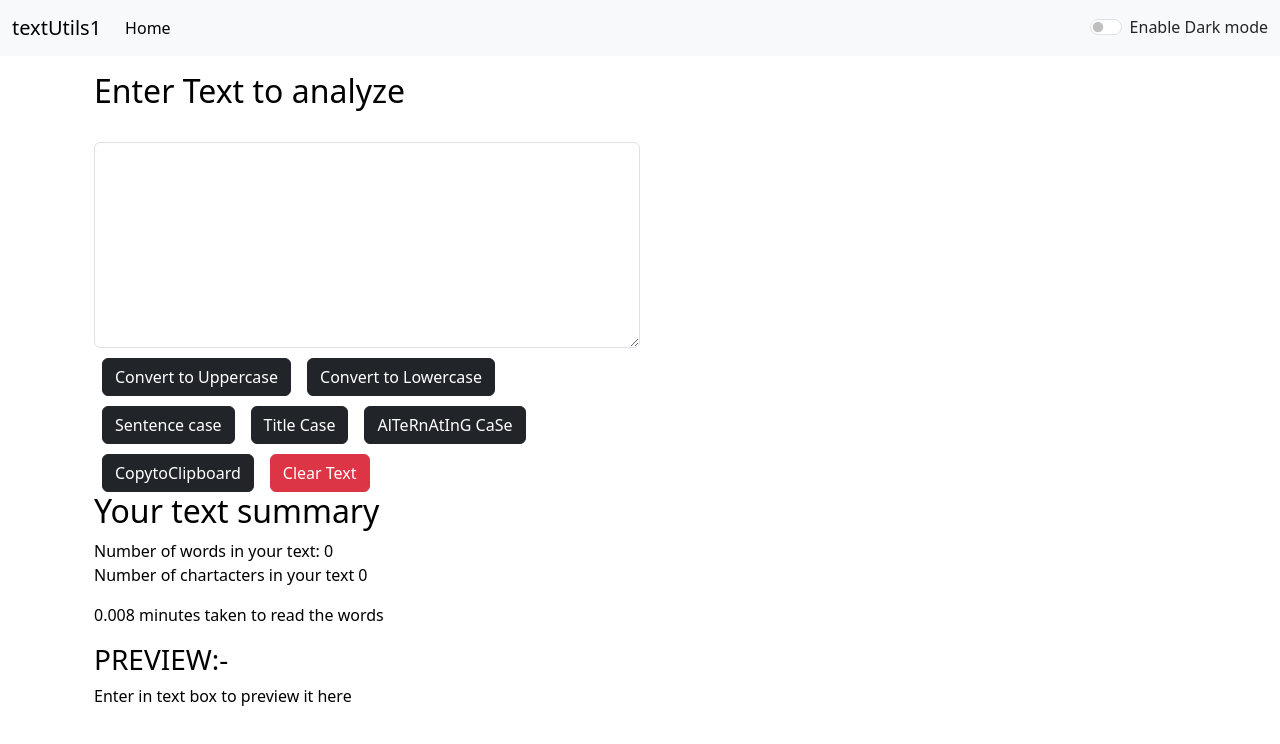
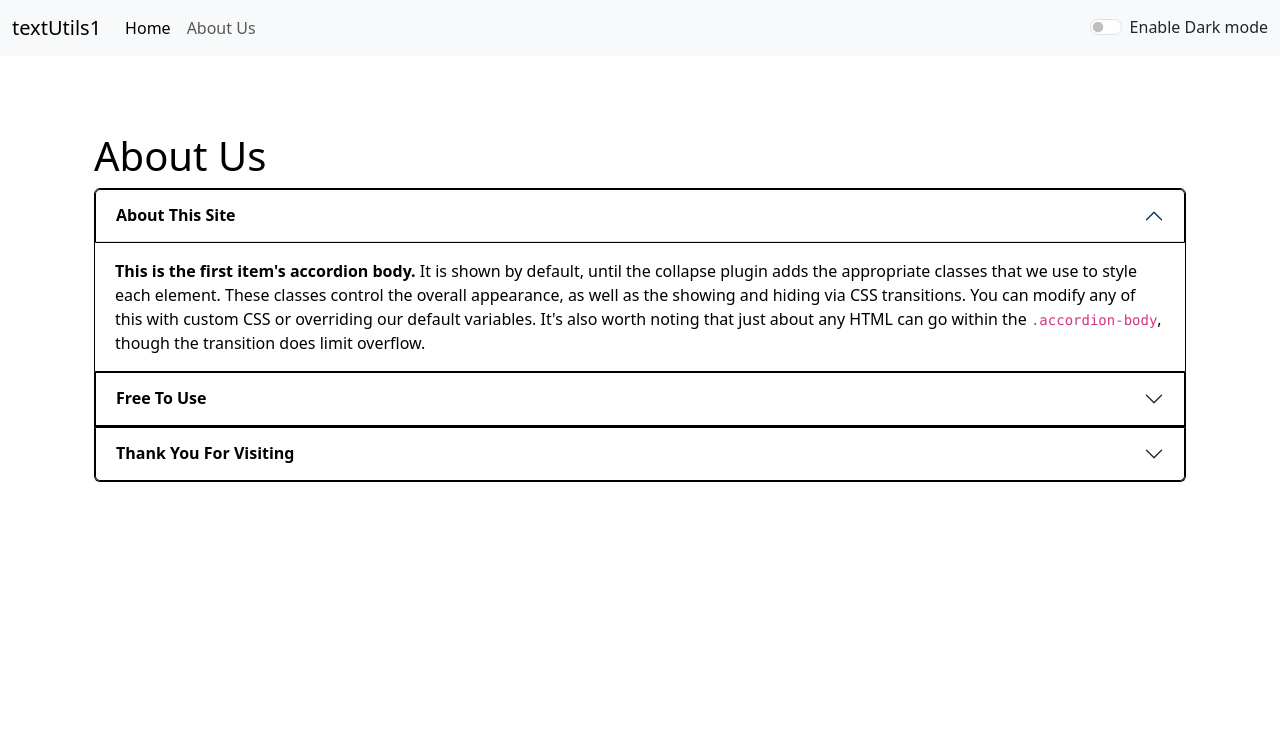
Before and after one commit to deepali-kumble/textutils1, a React (Create React App) app: page /about in a window 1280 px wide. Shown: the top 744 px of the page. Built offline with nearby package versions, Linux system fonts and the light colour scheme.

Commit message:
Changes to be committed: 	   package.json 	   src/App.js 	   src/components/About.js 	   src/components/Alert.js 	   src/components/Navbar.js 	   src/components/TextForm.js

```diff
--- a/package.json
+++ b/package.json
@@ -16,6 +16,8 @@
     "web-vitals": "^2.1.4"
   },
   "scripts": {
+    "predeploy": "npm run build",
+    "deploy": "gh-pages -d build",
     "start": "react-scripts start",
     "build": "react-scripts build",
     "test": "react-scripts test",
--- a/src/App.js
+++ b/src/App.js
@@ -3,12 +3,12 @@ import './App.css';
 import About from './components/About';
 import Navbar from './components/Navbar';
 import TextForm from './components/TextForm'
-// import Alert from './components/Alert';
-// import {
-//   BrowserRouter,
-//   Routes,
-//   Route,
-// } from "react-router-dom";
+import Alert from './components/Alert';
+import {
+  BrowserRouter,
+  Routes,
+  Route,
+} from "react-router-dom";
 
 function App() {
   const [mode, setMode] = useState('light')
@@ -17,10 +17,10 @@ function App() {
   // //to set Red Mode
   // const [redMode, setRedMode] = useState('light')
 
- const showAlert=(message,type)=>{
+  const showAlert = (message, type) => {
     setalert({
-          msg:message,
-          type:type
+      msg: message,
+      type: type
     })
     setTimeout(() => {
       setalert(null)
@@ -28,15 +28,15 @@ function App() {
   }
 
 
-const  toggleMode=()=>{
-  if(mode==='light'){
+  const toggleMode = () => {
+    if (mode === 'light') {
       setMode('dark')
-    document.body.style.backgroundColor='#0a0a4a';
-    showAlert("Dark Mode has been enabled","success");
-  }else{
+      document.body.style.backgroundColor = '#0a0a4a';
+      showAlert("Dark Mode has been enabled", "success");
+    } else {
       setMode('light')
-    document.body.style.backgroundColor='white';
-    showAlert("Light Mode has been enabled","success");
+      document.body.style.backgroundColor = 'white';
+      showAlert("Light Mode has been enabled", "success");
     }
   }
 
@@ -50,26 +50,26 @@ const  toggleMode=()=>{
   // }
   return (
     <>
-    {/* <BrowserRouter> */}
-    <Navbar title="textUtils1"  about="About Us" contact="Contact Us" mode={mode} toggleMode={toggleMode} />
-    {/* <Alert alert={alert}></Alert> */}
+      <BrowserRouter>
+        <Navbar title="textUtils1" about="About Us" contact="Contact Us" mode={mode} toggleMode={toggleMode} />
+        <Alert alert={alert}></Alert>
         <div className='container my-3' mode={mode}>
-    {/* <Routes>
-    <Route  path="/about" element={<About />}></Route>
+          <Routes>
+            <Route path="/about" element={<About mode={mode}/>}></Route>
             <Route
               path="/"
-              element={ */}
+              element={
                 <TextForm
                   showAlert={showAlert}
                   heading="Enter Text to analyze "
                   mode={mode}
                 />
-                      {/* }
-    ></Route>
-    </Routes> */}
+              }>
 
+            </Route>
+          </Routes>
         </div>
-    {/* </BrowserRouter> */}
+      </BrowserRouter>
       {/* <Navbar title="textUtils1"></Navbar> */}
       {/* <Navbar title="textUtils1"  about="About Us" contact="Contact Us" mode={mode} toggleMode={toggleMode} /> */}
       {/* <Alert alert={alert}></Alert> */}
--- a/src/components/About.js
+++ b/src/components/About.js
@@ -1,42 +1,47 @@
 import React from 'react'
-import { useState } from 'react'
+//import { useState } from 'react'
 
 
-export default function About() {
+export default function About(props) {
 
 
- const [myStyle, setMyStyle] = useState({
-             color:'black',
-             backgroundColor:'white',
-             border:'1px solid white',
+  // const [myStyle, setMyStyle] = useState({
+  //   color: 'black',
+  //   backgroundColor: 'white',
+  //   border: '1px solid white'
+  // })
+  let myStyle={
+          color: props.mode==='light'?'black':'white',
+          backgroundColor: props.mode==='light'?'white':'#15295F',
+          border: '1px solid',
+          borderColor: props.mode==='light'?'black':'#0a0a4a'
+  }
 
-         })
+  // const [buttonText, setButtonText] = useState("Enable Dark Mode")
+  // const toggleStyle = () => {
+  //   if (myStyle.color === 'black') {
+  //     setMyStyle({
+  //       color: 'white',
+  //       backgroundColor: 'black',
 
-const [buttonText, setButtonText] = useState("Enable Dark Mode")
-      const  toggleStyle=()=>{
-        if (myStyle.color==='black') {
-            setMyStyle({
-                color:'white',
-             backgroundColor:'black',
-
-            })
-            setButtonText('Enable Light Mode')
+  //     })
+  //     setButtonText('Enable Light Mode')
 
 
-        } else {
-            setMyStyle({
-                color:'black',
-             backgroundColor:'white',
+  //   } else {
+  //     setMyStyle({
+  //       color: 'black',
+  //       backgroundColor: 'white',
 
-            })
-            setButtonText("Enable Dark Mode")
-        }
-      }
+  //     })
+  //     setButtonText("Enable Dark Mode")
+  //   }
+  // }
   return (
-    <div className='container' style={myStyle}>
+    <div className='container pb-3' style={{backgroundColor: props.mode==='light'?'white':'#15295F',color: props.mode==='light'?'black':'white'}}>
       <h1>About Us</h1>
       <div className="accordion" id="accordionExample">
-  <div className="accordion-item">
+        <div className="accordion-item" style={{borderColor: props.mode==='light'?'black':'#0a0a4a'}}>
           <h2 className="accordion-header">
             <button
               className="accordion-button"
@@ -47,7 +52,8 @@ const [buttonText, setButtonText] = useState("Enable Dark Mode")
               aria-controls="collapseOne"
               style={myStyle}
             >
-        Accordion Item #1
+              <strong>About This Site</strong>
+
             </button>
           </h2>
           <div
@@ -55,7 +61,7 @@ const [buttonText, setButtonText] = useState("Enable Dark Mode")
             className="accordion-collapse collapse show"
             data-bs-parent="#accordionExample"
           >
-      <div className="accordion-body" style={myStyle}>
+            <div className="accordion-body" style={{backgroundColor: props.mode==='light'?'white':'#0a0a4a',color: props.mode==='light'?'black':'white'}}>
               <strong>This is the first item's accordion body.</strong> It is shown by
               default, until the collapse plugin adds the appropriate classes that we
               use to style each element. These classes control the overall appearance,
@@ -66,7 +72,7 @@ const [buttonText, setButtonText] = useState("Enable Dark Mode")
             </div>
           </div>
         </div>
-  <div className="accordion-item">
+        <div className="accordion-item" style={{borderColor: props.mode==='light'?'black':'#0a0a4a'}}>
           <h2 className="accordion-header">
             <button
               className="accordion-button collapsed"
@@ -77,7 +83,7 @@ const [buttonText, setButtonText] = useState("Enable Dark Mode")
               aria-controls="collapseTwo"
               style={myStyle}
             >
-        Accordion Item #2
+              <strong>Free To Use</strong>
             </button>
           </h2>
           <div
@@ -85,7 +91,7 @@ const [buttonText, setButtonText] = useState("Enable Dark Mode")
             className="accordion-collapse collapse"
             data-bs-parent="#accordionExample"
           >
-      <div className="accordion-body" style={myStyle}>
+            <div className="accordion-body" style={{backgroundColor: props.mode==='light'?'white':'#0a0a4a',color: props.mode==='light'?'black':'white'}}>
               <strong>This is the second item's accordion body.</strong> It is hidden
               by default, until the collapse plugin adds the appropriate classes that
               we use to style each element. These classes control the overall
@@ -97,7 +103,7 @@ const [buttonText, setButtonText] = useState("Enable Dark Mode")
             </div>
           </div>
         </div>
-  <div className="accordion-item">
+        <div className="accordion-item" style={{borderColor: props.mode==='light'?'black':'#0a0a4a'}}>
           <h2 className="accordion-header">
             <button
               className="accordion-button collapsed"
@@ -108,7 +114,7 @@ const [buttonText, setButtonText] = useState("Enable Dark Mode")
               aria-controls="collapseThree"
               style={myStyle}
             >
-        Accordion Item #3
+              <strong>Thank You For Visiting</strong>
             </button>
           </h2>
           <div
@@ -116,7 +122,7 @@ const [buttonText, setButtonText] = useState("Enable Dark Mode")
             className="accordion-collapse collapse"
             data-bs-parent="#accordionExample"
           >
-      <div className="accordion-body" style={myStyle}>
+            <div className="accordion-body" style={{backgroundColor: props.mode==='light'?'white':'#0a0a4a',color: props.mode==='light'?'black':'white'}}>
               <strong>This is the third item's accordion body.</strong> It is hidden
               by default, until the collapse plugin adds the appropriate classes that
               we use to style each element. These classes control the overall
@@ -129,9 +135,9 @@ const [buttonText, setButtonText] = useState("Enable Dark Mode")
           </div>
         </div>
       </div>
-<div className="container my-3">
-<button type="button" onClick={toggleStyle} className={`btn btn-${myStyle.backgroundColor==='white'?'dark':'light'}`}>{buttonText}</button>
-</div>
+      {/* <div className="container my-3">
+        <button type="button" onClick={toggleStyle} className={`btn btn-${myStyle.backgroundColor === 'white' ? 'dark' : 'light'}`}>{buttonText}</button>
+      </div> */}
     </div>
   )
 }
--- a/src/components/Alert.js
+++ b/src/components/Alert.js
@@ -1,14 +1,17 @@
 import React from 'react'
 
 export default function Alert(props) {
-    const capitalize=(text)=>{
-        let newText=text[0].toUpperCase()+text.slice(1).toLowerCase()
-         return newText
-     }
+  const capitalize = (text) => {
+    let newText = text[0].toUpperCase() + text.slice(1).toLowerCase()
+    return newText
+  }
   return (
-    props.alert &&    <div className={`alert alert-${props.alert.type} alert-dismissible fade show`} role="alert">
-   <strong>{capitalize(props.alert.type)}</strong> :{props.alert.msg}
-  </div>
+    <div style={{height:'60px'}}>
+      {props.alert &&<div className={`alert alert-${props.alert.type} alert-dismissible fade show`} role="alert">
+        <strong>{capitalize(props.alert.type)}</strong> :{props.alert.msg}
+      </div>}
+    </div>
+
 
   )
 }
--- a/src/components/Navbar.js
+++ b/src/components/Navbar.js
@@ -1,6 +1,6 @@
 import React from 'react'
 import PropTypes from 'prop-types'
-// import { Link } from 'react-router-dom'
+import { Link } from 'react-router-dom'
 
 
 export default function Navbar(props) {
@@ -9,12 +9,12 @@ export default function Navbar(props) {
 
     <nav className={`navbar navbar-expand-lg navbar-${props.mode} bg-${props.mode}`}>
   <div className="container-fluid">
-  <a className="navbar-brand" href="#">
+  {/* <a className="navbar-brand" href="#">
       {props.title}
-    </a>
-    {/* <Link className="navbar-brand" to="/">
+    </a> */}
+    <Link className="navbar-brand" to="/">
       {props.title}
-    </Link> */}
+    </Link>
     <button
       className="navbar-toggler"
       type="button"
@@ -29,17 +29,17 @@ export default function Navbar(props) {
     <div className="collapse navbar-collapse" id="navbarNav">
       <ul className="navbar-nav">
         <li className="nav-item">
-        <a className="nav-link active" aria-current="page" href="#">
+        {/* <a className="nav-link active" aria-current="page" href="#">
             Home
-          </a>
-          {/* <Link className="nav-link active" aria-current="page" to="/">
+          </a> */}
+          <Link className="nav-link active" aria-current="page" to="/">
             Home
-          </Link> */}
+          </Link>
         </li>
         <li className="nav-item">
-          {/* <Link className="nav-link" to="/about">
+          <Link className="nav-link" to="/about">
            {props.about}
-          </Link> */}
+          </Link>
         </li>
         <li className="nav-item">
           {/* <Link className="nav-link" to="/">
--- a/src/components/TextForm.js
+++ b/src/components/TextForm.js
@@ -1,143 +1,159 @@
-import React,{useState} from 'react'
+import React, { useState } from 'react'
 import PropTypes from 'prop-types'
 import CopyToClipboard from 'react-copy-to-clipboard';
 
 
 export default function TextForm(props) {
 
-    const handleUpperCaseClick=()=>{
-        console.log("Uppercase was clicked  "+text);
+  let textFormStyle={
+    color: props.mode==='light'?'black':'white',
+    backgroundColor: props.mode==='light'?'#ECEBEB':'#15295F',
+    border: '1px solid',
+    borderColor: props.mode==='light'?'#ECEBEB':'#0a0a4a'
+}
+
+  const handleUpperCaseClick = () => {
+    console.log("Uppercase was clicked  " + text);
     // setText('You have clicked on handleUpperCaseClick')
-       let newText=text.toUpperCase();
+    let newText = text.toUpperCase();
     setText(newText)
-       props.showAlert("Converted to UPPER CASE","success");
+    props.showAlert("Converted to UPPER CASE", "success");
 
   }
 
-    const handleLowerCaseClick=()=>{
-      let newText=text.toLowerCase();
+  const handleLowerCaseClick = () => {
+    let newText = text.toLowerCase();
     setText(newText)
-      props.showAlert("Converted to lower case","success");
+    props.showAlert("Converted to lower case", "success");
   }
-    const sentenceCase=()=>{
-       let newText=text.charAt(0).toUpperCase()+text.slice(1).toLowerCase()
+  const sentenceCase = () => {
+    let newText = text.charAt(0).toUpperCase() + text.slice(1).toLowerCase()
     setText(newText);
-        props.showAlert("Converted to Sentence case","success");
+    props.showAlert("Converted to Sentence case", "success");
   }
 
-    const titleCase=()=>{
-     let newText=text.toLowerCase();
-     newText=newText.split(" ")//splits text whenever a space is encountered
-        for(let i=0;i<newText.length;i++){
+  const titleCase = () => {
+    let newText = text.toLowerCase();
+    newText = newText.split(" ")//splits text whenever a space is encountered
+    for (let i = 0; i < newText.length; i++) {
       newText[i] = newText[i].charAt(0).toUpperCase() + newText[i].slice(1);
     }
-         newText=newText.join(" ")
+    newText = newText.join(" ")
     setText(newText)
-        props.showAlert("Converted to Title Case","success");
+    props.showAlert("Converted to Title Case", "success");
   }
 
-    const alternatingCase=()=>{
-     let newText=text.toLowerCase().split("");
+  const alternatingCase = () => {
+    let newText = text.toLowerCase().split("");
     console.log(newText)
-     for (let i = 0; i < newText.length; i+=2) {
-      newText[i]=newText[i].toUpperCase()
+    for (let i = 0; i < newText.length; i += 2) {
+      newText[i] = newText[i].toUpperCase()
     }
-     newText=newText.join("")
+    newText = newText.join("")
     setText(newText)
     //  let newText=text.split("").map((letter,i)=>(i%2)===0 ?letter.toUpperCase():letter.toLowerCase()).join("")
     //  setText(newText)
-     props.showAlert("Converted to aLtErNaTiNg cAsE","success");
+    props.showAlert("Converted to aLtErNaTiNg cAsE", "success");
   }
-const copy=()=>{
-  props.showAlert("Text Copied","success");
+  const copy = () => {
+    props.showAlert("Text Copied", "success");
   }
-    const handleOnChange=(event)=>{
+  const handleOnChange = (event) => {
     //   console.log("Text area changed "+text);
     setText(event.target.value)
   }
 
   //clears the text are onClick
-    const handleTextAreaOnClick=(event)=>{
-        let clearText=" "
-        setText(clearText)
-    }
+  // const handleTextAreaOnClick=(event)=>{
+  //     let clearText=" "
+  //     setText(clearText)
+  // }
 
 
-  const cleartext=()=>{
-    let clearText=""
+  const cleartext = () => {
+    let clearText = ""
     setText(clearText)
   }
 
   const [text, setText] = useState('');
   return (
     <>
-     <div className='container' style={{color:props.mode==='light'?'white':'grey',
-     backgroundColor:props.mode==='light'?'white':'#0a0a4a'}}>
-        <h2 style={{color:props.mode==='light'?'black':'white'}}>{props.heading}</h2>
-  <div className="col-md-6">
-    <label htmlFor="myBox" className='col-form-label' style={{color: "Blue",fontWeight:"bold "}}>{props.textarea}</label>
+      <div className='container' style={{
+        color: props.mode === 'light' ? 'white' : 'grey',
+        backgroundColor: props.mode === 'light' ? 'white' : '#0a0a4a'
+      }}>
+        <h2 style={{ color: props.mode === 'light' ? 'black' : 'white' }}>{props.heading}</h2>
+        <div className="col-md">
+          <label htmlFor="myBox" className='col-form-label' style={{ color: "Blue", fontWeight: "bold " }}>{props.textarea}</label>
           <textarea
             className="form-control"
             id="myBox"
             value={text}
             onChange={handleOnChange}
-      onClick={handleTextAreaOnClick}
+            // onClick={handleTextAreaOnClick}
             rows={8}
-      style={{backgroundColor:props.mode==='light'?'white':'grey',
-              color:props.mode==='light'?'black':'white'
+            style={{
+              backgroundColor: props.mode === 'light' ? 'white' : '#15295F',
+              color: props.mode === 'light' ? 'black' : 'white'
             }}
           />
-    <button type="button" className={`btn btn-${props.mode==='light'?'dark':'light'} mx-2`} onClick={handleUpperCaseClick}   style={{marginTop:"10px"}}>
+          <button disabled={text.length===0} type="button" className={`btn btn-${props.mode === 'light' ? 'dark' : 'light'} mx-2`} onClick={handleUpperCaseClick} style={{ marginTop: "10px" }}>
             Convert to Uppercase
           </button>
 
-<button type="button" className={`btn btn-${props.mode==='light'?'dark':'light'} mx-2`} onClick={handleLowerCaseClick}   style={{marginTop:"10px"}}>
+          <button disabled={text.length===0} type="button" className={`btn btn-${props.mode === 'light' ? 'dark' : 'light'} mx-2`} onClick={handleLowerCaseClick} style={{ marginTop: "10px" }}>
             Convert to Lowercase
           </button>
 
-<button type="button" className={`btn btn-${props.mode==='light'?'dark':'light'} mx-2`} onClick={sentenceCase}   style={{marginTop:"10px"}}>
+          <button disabled={text.length===0} type="button" className={`btn btn-${props.mode === 'light' ? 'dark' : 'light'} mx-2`} onClick={sentenceCase} style={{ marginTop: "10px" }}>
             Sentence case
           </button>
 
-<button type="button" className={`btn btn-${props.mode==='light'?'dark':'light'} mx-2`} onClick={titleCase}   style={{marginTop:"10px"}}>
+          <button disabled={text.length===0} type="button" className={`btn btn-${props.mode === 'light' ? 'dark' : 'light'} mx-2`} onClick={titleCase} style={{ marginTop: "10px" }}>
             Title Case
           </button>
 
-<button type="button" className={`btn btn-${props.mode==='light'?'dark':'light'} mx-2`} onClick={alternatingCase}   style={{marginTop:"10px"}}>
+          <button disabled={text.length===0} type="button" className={`btn btn-${props.mode === 'light' ? 'dark' : 'light'} mx-2`} onClick={alternatingCase} style={{ marginTop: "10px" }}>
             AlTeRnAtInG CaSe
           </button>
 
 
           <CopyToClipboard text={text}>
-<button type="button" className={`btn btn-${props.mode==='light'?'dark':'light'} mx-2`} onClick={copy}  style={{marginTop:"10px"}}>
+            <button disabled={text.length===0} type="button" className={`btn btn-${props.mode === 'light' ? 'dark' : 'light'} mx-2`} onClick={copy} style={{ marginTop: "10px" }}>
               CopytoClipboard
             </button>
 
           </CopyToClipboard>
 
 
-<button type="button" className="btn btn-danger mx-2" onClick={cleartext}   style={{marginTop:"10px"}}>
+          <button disabled={text.length===0} type="button" className="btn btn-danger mx-2" onClick={cleartext} style={{ marginTop: "10px" }}>
             Clear Text
           </button>
         </div>
       </div>
 
-  <div className="container" style={{color:props.mode==='light'?'black':'white'}}>
-    <h2>Your text summary</h2>
-    <p>Number of words in your text: {text.split(" ").length-1} <br></br> Number of chartacters in your text {text.length}</p>
-    <p>{0.008 *text.split(" ").length} minutes taken to read the words</p>
-    <h3>PREVIEW:-</h3>
+      <div className="container my-4" style={textFormStyle}>
+        <h2><b>Your text summary</b> </h2>
+        <p><b>Number of words in your text:</b> {text.split(" ").filter((element) => { return element.length !== 0 }).length} </p>
+        <p><b> Number of chartacters in your text:</b> {text.length}</p>
+        <p><b>{0.008 * text.split(" ").filter((element) => { return element.length !== 0 }).length}</b> minutes taken to read the words</p>
+        </div>
+        <div className="container my-2" style={textFormStyle}>
+        <h3><b>PREVIEW:-</b></h3>
         {/* <p>{text}</p> */}
-    <p>{text.length>0?text:"Enter in text box to preview it here"}</p>
+        <p>{text.length > 0 ? text : "Enter in text box to preview it here"}</p>
         </div>
+
+
     </>
   )
 }
 
-TextForm.propTypes={heading:PropTypes.string,
-                    textarea:PropTypes.string
+TextForm.propTypes = {
+  heading: PropTypes.string,
+  textarea: PropTypes.string
 }
-TextForm.defaultValue={
-                    textarea:"textArea here",
-                    heading:"heading here"
+TextForm.defaultValue = {
+  textarea: "textArea here",
+  heading: "heading here"
 }
```
Lines whose indentation alone changed are shown as unchanged.
